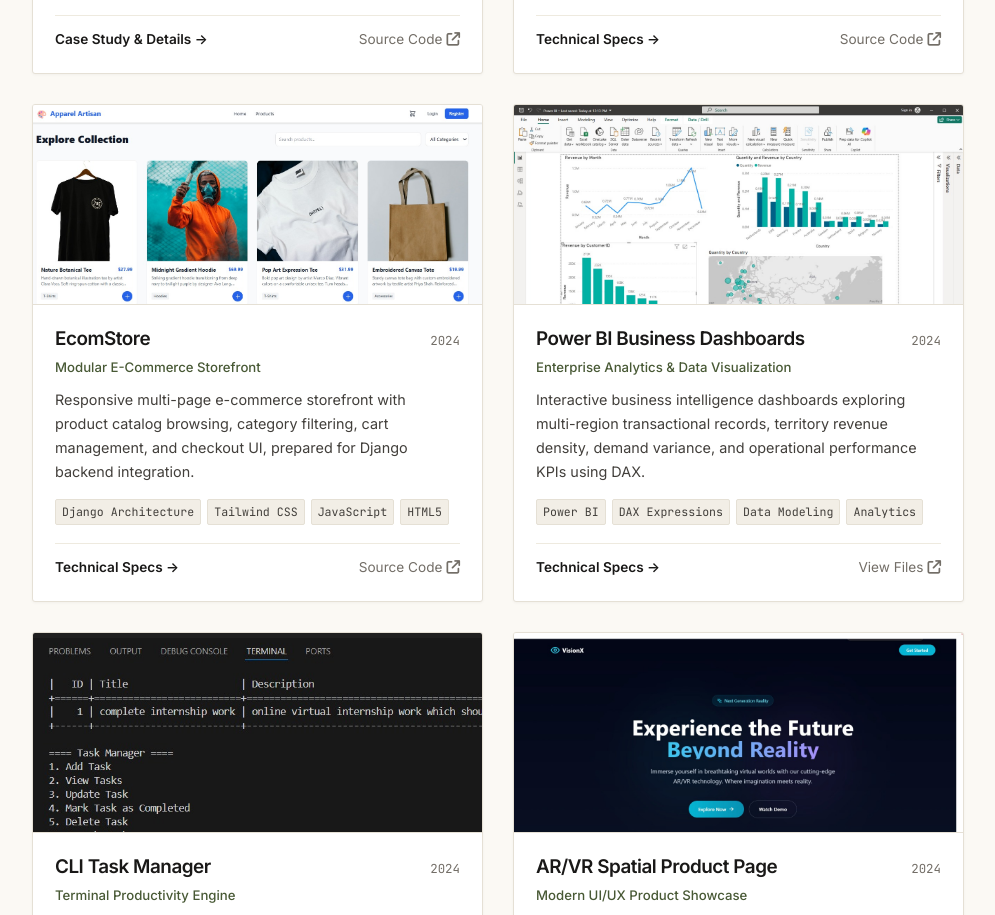
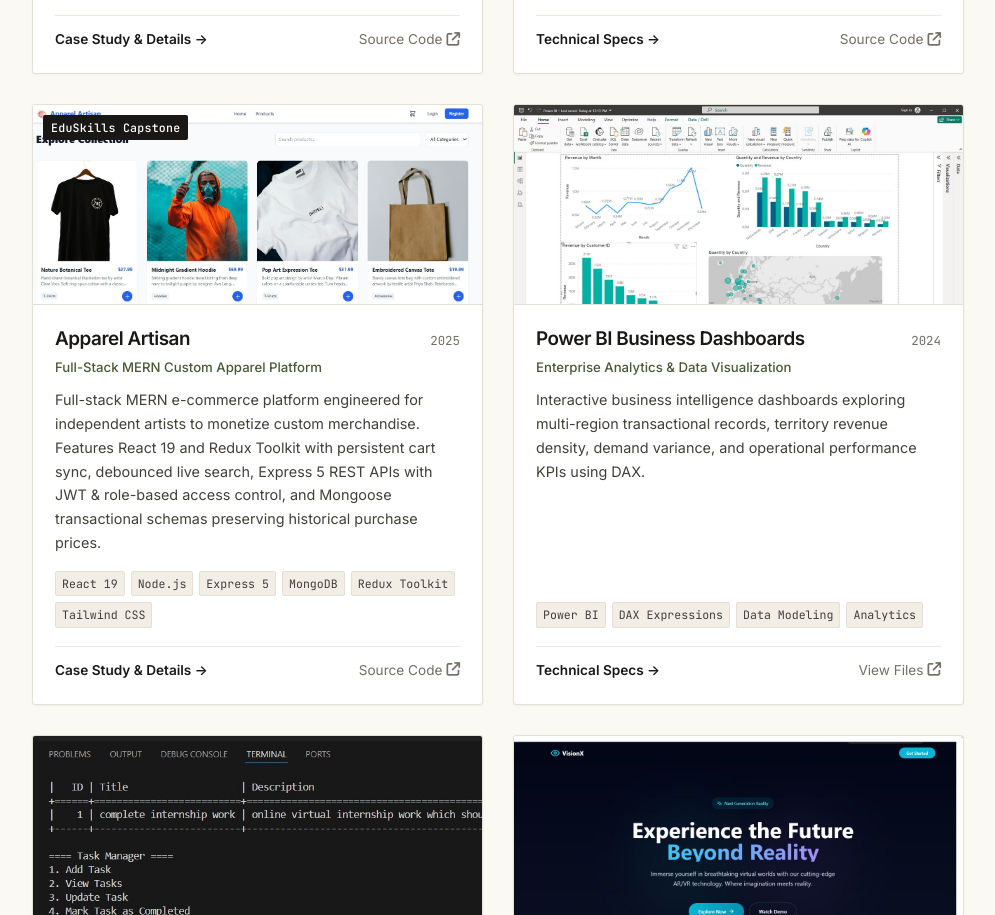
Before and after one commit to Anwar102006/Portfolio-Anwar, a plain HTML site: page index.html in a window 1280 px wide. Shown: the part 5649-6564 px from the top of the page, without its empty margins (142-1137 px from the left). Drawn offline with Linux system fonts and the light colour scheme.

Commit message:
Update EcomStore to Apparel Artisan MERN e-commerce capstone project

```diff
--- a/index.html
+++ b/index.html
@@ -663,34 +663,37 @@
                         </div>
                     </article>
 
-                    <!-- Project 5: EcomStore -->
-                    <article class="project-item" data-category="web" data-id="ecomstore">
+                    <!-- Project 5: Apparel Artisan -->
+                    <article class="project-item" data-category="web" data-id="apparelartisan">
                         <div class="project-figure">
                             <img src="assets/EcomStore.jpg"
-                                alt="EcomStore e-commerce store catalog interface screenshot" loading="lazy" width="580"
+                                alt="Apparel Artisan custom apparel e-commerce interface screenshot" loading="lazy" width="580"
                                 height="340">
+                            <span class="figure-badge">EduSkills Capstone</span>
                         </div>
                         <div class="project-content">
                             <div class="project-header-line">
-                                <h3 class="project-name">EcomStore</h3>
-                                <span class="project-year font-mono">2024</span>
+                                <h3 class="project-name">Apparel Artisan</h3>
+                                <span class="project-year font-mono">2025</span>
                             </div>
-                            <p class="project-role-line">Modular E-Commerce Storefront</p>
+                            <p class="project-role-line">Full-Stack MERN Custom Apparel Platform</p>
                             <p class="project-desc">
-                                Responsive multi-page e-commerce storefront with product catalog browsing, category
-                                filtering, cart management, and checkout UI, prepared for Django backend integration.
+                                Full-stack MERN e-commerce platform engineered for independent artists to monetize custom merchandise.
+                                Features React 19 and Redux Toolkit with persistent cart sync, debounced live search, Express 5 REST APIs with JWT &amp; role-based access control, and Mongoose transactional schemas preserving historical purchase prices.
                             </p>
                             <div class="project-stack">
-                                <code>Django Architecture</code>
+                                <code>React 19</code>
+                                <code>Node.js</code>
+                                <code>Express 5</code>
+                                <code>MongoDB</code>
+                                <code>Redux Toolkit</code>
                                 <code>Tailwind CSS</code>
-                                <code>JavaScript</code>
-                                <code>HTML5</code>
                             </div>
                             <div class="project-links-row">
-                                <button type="button" class="text-button open-case-study" data-project="ecomstore">
-                                    Technical Specs &rarr;
+                                <button type="button" class="text-button open-case-study" data-project="apparelartisan">
+                                    Case Study &amp; Details &rarr;
                                 </button>
-                                <a href="https://github.com/Anwar102006/EcomStore" target="_blank"
+                                <a href="https://github.com/Anwar102006/Apparel-Artisan" target="_blank"
                                     rel="noopener noreferrer" class="link-external">
                                     Source Code <i class="fas fa-arrow-up-right-from-square" aria-hidden="true"></i>
                                 </a>
--- a/script.js
+++ b/script.js
@@ -307,21 +307,25 @@
             { text: "Close", class: "btn-secondary", action: "close" }
         ]
     },
-    ecomstore: {
-        title: "EcomStore — Modular E-Commerce Web App",
-        badge: "E-Commerce Architecture",
-        subtitle: "Django Architecture Readiness • Tailwind CSS • Responsive Storefront",
-        media: '<img src="assets/EcomStore.jpg" alt="EcomStore Interface" loading="lazy">',
-        problem: "Designing clean product browsing, search filtering, and shopping cart flows that gracefully scale from frontend prototypes into full-stack backend integrations.",
-        stack: ["Django", "HTML5", "Tailwind CSS", "JavaScript"],
-        architecture: "Multi-page e-commerce template demonstrating structured product catalog cards, responsive filter sidebars, shopping cart badges, and checkout form layouts.",
+    apparelartisan: {
+        title: "Apparel Artisan — Full-Stack MERN Custom Apparel Platform",
+        badge: "EduSkills Capstone Project",
+        subtitle: "React 19 • Node.js • Express 5 • MongoDB • Redux Toolkit • Tailwind CSS • Vite",
+        media: '<img src="assets/EcomStore.jpg" alt="Apparel Artisan Interface" loading="lazy">',
+        problem: "Mass-market fashion platforms saturate the market with generic, repetitive fast-fashion items. Independent graphic artists lack dedicated storefronts to monetize custom artwork on quality garments, while style-conscious shoppers struggle to find authentic custom apparel with transparent inventory and seamless purchasing workflows.",
+        stack: ["React 19", "Redux Toolkit", "Node.js", "Express.js 5", "MongoDB", "Mongoose 9", "Tailwind CSS v3", "Vite 8", "JWT Authentication", "Axios Interceptors"],
+        architecture: "Engineered a decoupled MERN architecture with an Express 5 RESTful API (16 modular endpoints) and a high-performance React 19 single-page application. Employs a hybrid MongoDB data modeling strategy combining normalized user/product references with embedded line-item subdocuments (priceAtPurchase) to guarantee historical price immutability across orders. Global state is managed via Redux Toolkit with automated localStorage persistence, Axios request/response interceptors for Bearer token injection, and server-side inventory guarding against overselling.",
         highlights: [
-            "<strong>Scalable Data Models:</strong> Structured to map seamlessly to Django ORM product and order models.",
-            "<strong>Tailwind Utility Design:</strong> Clean utility styling ensuring rapid rendering and minimal CSS footprint."
+            "<strong>End-to-End MERN Commerce Pipeline:</strong> Built full shopping flow across 16 modular endpoints—from debounced catalog search and size selection to cart-to-order schema transition and post-checkout cart flushing.",
+            "<strong>Historical Price Immutability:</strong> Designed Mongoose 9 models embedding line items with a dedicated <code>priceAtPurchase</code> snapshot, preventing historical order totals from changing when catalog prices are later updated.",
+            "<strong>Multi-Layer Inventory Guarding:</strong> Enforces real-time stock threshold validation on both client buttons and server-side cart routes (<code>countInStock</code> checks), blocking oversold orders.",
+            "<strong>Secure RBAC & Stateless JWT:</strong> Implemented 30-day HMAC SHA-256 JWT authentication with Bcrypt hashing (10 salt rounds), protecting user profile inspection and administrative product CRUD operations.",
+            "<strong>Responsive UI & Debounced Search:</strong> Developed a mobile-first interface styled with Tailwind CSS, utilizing skeleton loaders (<code>animate-pulse</code>) and a 500ms search input debounce to eliminate redundant database read queries."
         ],
+        disclaimer: "Status: Capstone project developed under the EduSkills initiative. Complete MERN full-stack codebase ready for production deployment.",
         actions: [
-            { text: "View GitHub Repository", class: "btn-primary", url: "https://github.com/Anwar102006/EcomStore", icon: "fab fa-github" },
-            { text: "Close", class: "btn-secondary", action: "close" }
+            { text: "View GitHub Repository", class: "btn-primary", url: "https://github.com/Anwar102006/Apparel-Artisan", icon: "fab fa-github" },
+            { text: "Close Details", class: "btn-secondary", action: "close" }
         ]
     },
     powerbi: {
```
Also changed, not shown: 1 other file.
